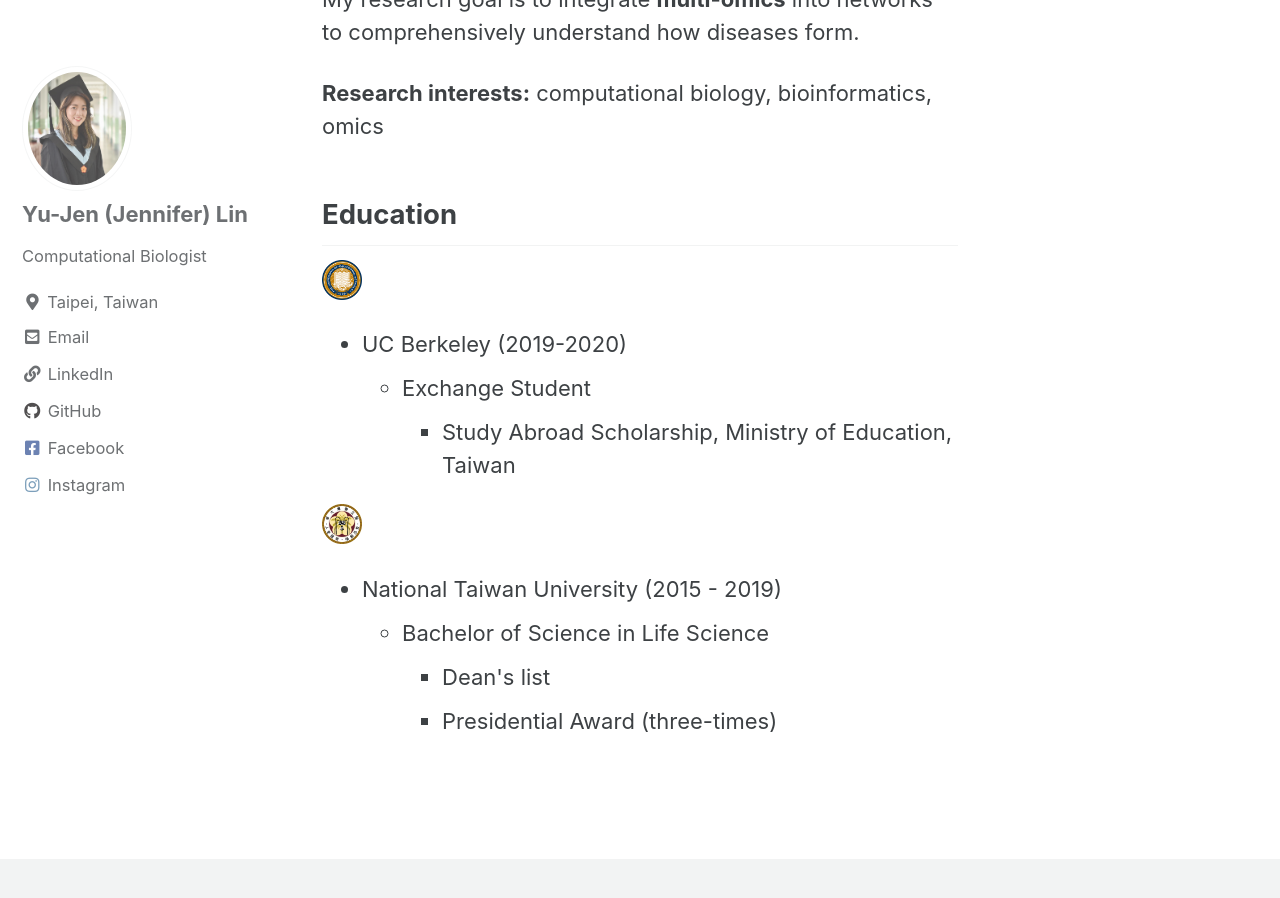
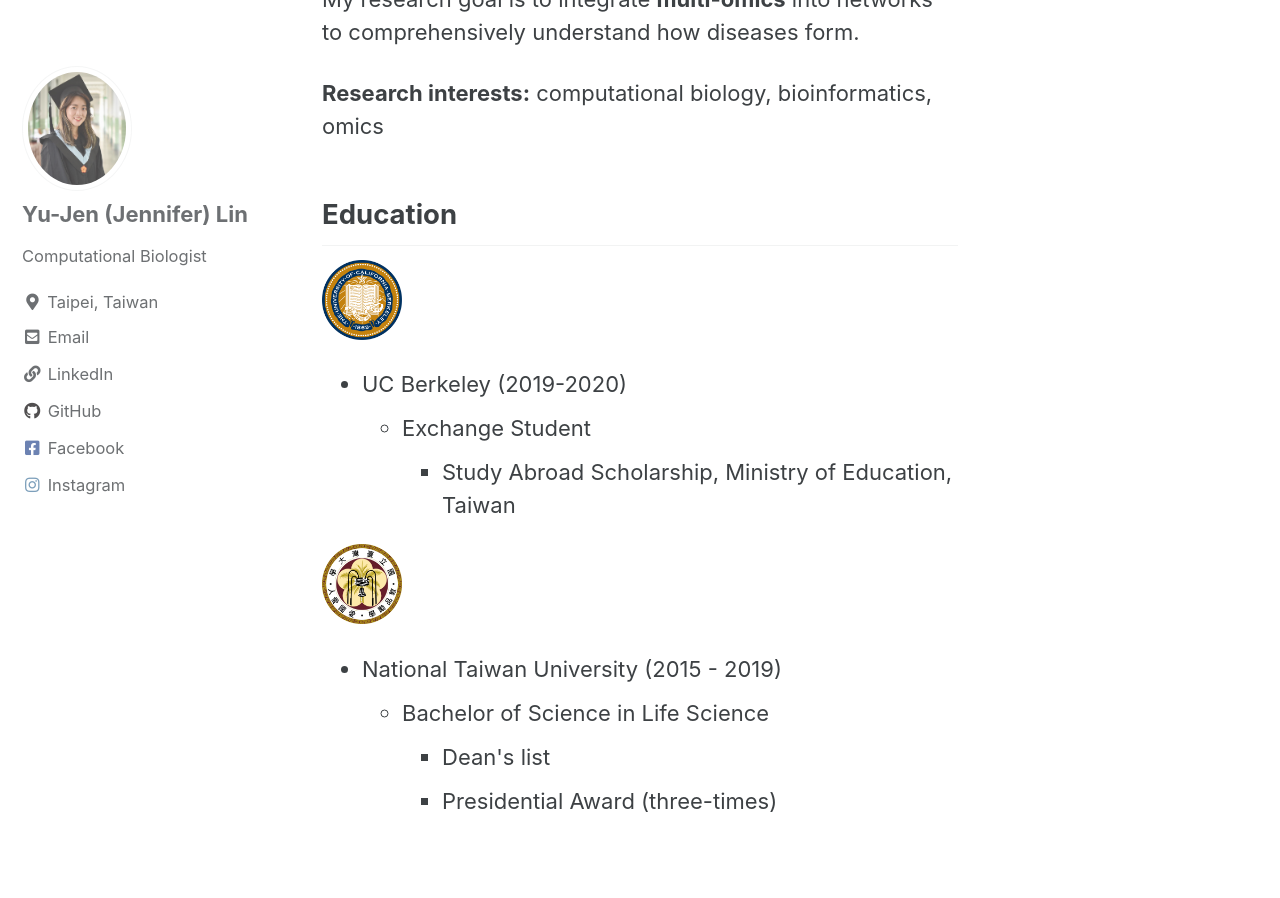
Before and after one commit to jennifer-yu-jen-lin/jenniferyujenlin.github.io, a Jekyll site: the page built from index.html, in a window 1280 px wide and 900 px high, scrolled down 723 px. Built offline with Jekyll 4.4.1, drawn with Linux system fonts in a browser that asks for light colours; cached includes are drawn as plain includes; the list of posts is cut into pages by our own code.

Commit message:
images size

```diff
--- a/index.html
+++ b/index.html
@@ -5,13 +5,13 @@ author_profile: true
 
 
 <h1 id="about-me">About me</h1>
-<p><img src="{{ site.url }}{{ site.baseurl }}/images/Compbio-Jennifer.jpg" alt=""></p>
+<p><img src="{{ site.url }}{{ site.baseurl }}/images/Compbio-YuJen.jpg" alt=""></p>
 <p>Hi! I&#39;m <strong>Yu-Jen</strong> from Taiwan! I also go by <strong>Jennifer</strong>!</p>
 <h2 id="research">Research</h2>
 <p>My research goal is to integrate <strong>multi-omics</strong> into networks to comprehensively understand how diseases form.</p>
 <p><strong>Research interests:</strong> computational biology, bioinformatics, omics</p>
 <h2 id="education">Education</h2>
-<p><img src="{{ site.url }}{{ site.baseurl }}/images/UC-Berkeley.png" width="40" height="40" alt=""></p>
+<p><img src="{{ site.url }}{{ site.baseurl }}/images/UC-Berkeley.png" width="80" height="80" alt=""></p>
 <ul>
 <li>UC Berkeley (2019-2020)<ul>
 <li>Exchange Student<ul>
@@ -21,7 +21,7 @@ author_profile: true
 </ul>
 </li>
 </ul>
-<p><img src="{{ site.url }}{{ site.baseurl }}/images/NTU.png" width="40" height="40" alt=""></p>
+<p><img src="{{ site.url }}{{ site.baseurl }}/images/NTU.png" width="80" height="80" alt=""></p>
 <ul>
 <li>National Taiwan University (2015 - 2019)<ul>
 <li>Bachelor of Science in Life Science<ul>
```
Also changed, not shown: _pages/RNAproject.md (+4 -0 lines), images/Compbio-YuJen.jpg (renamed from images/Compbio-Jennifer.JPG).
